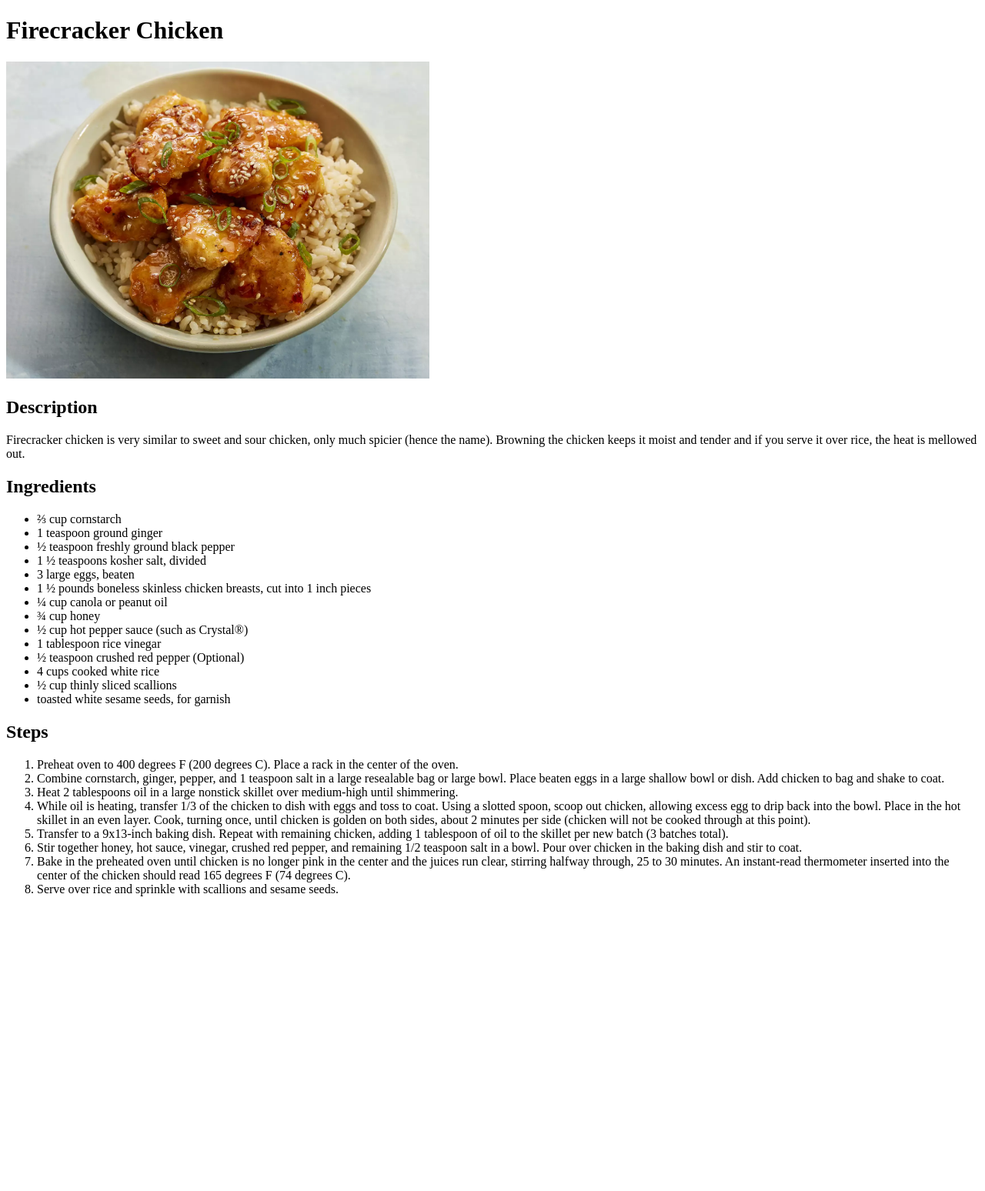
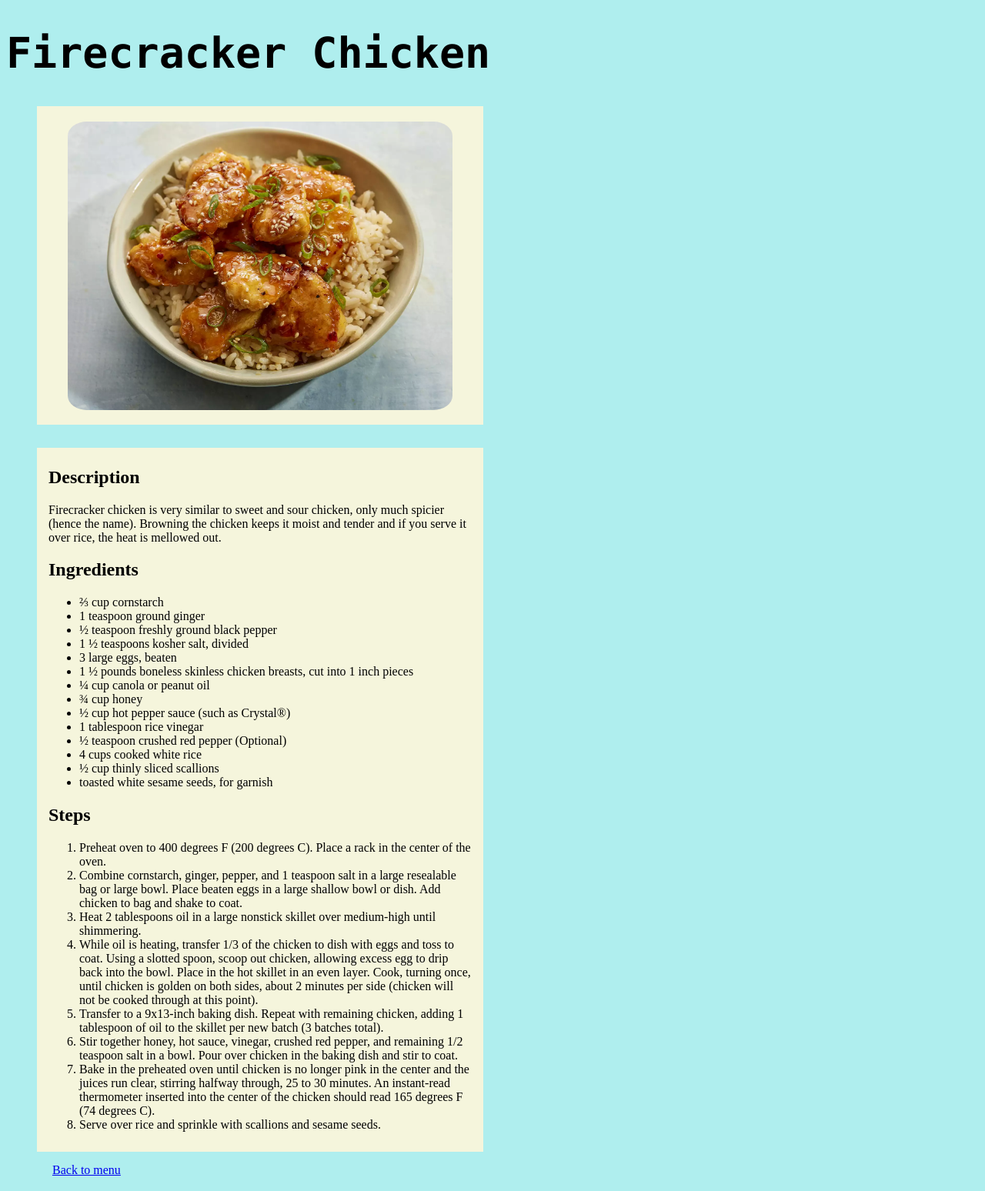
Before and after one commit to m-radman/odin-recipes, a plain HTML site: page recipes/firecracker-chicken.html in a window 1280 px wide. Shown: the whole page at 77% size. Before the commit the page ends 1181 px from the top, so only its background shows below. Drawn offline with Linux system fonts and the light colour scheme.

Commit message:
Apply style

```diff
--- a/recipes/firecracker-chicken.html
+++ b/recipes/firecracker-chicken.html
@@ -4,11 +4,15 @@
     <meta charset="UTF-8">
     <meta http-equiv="X-UA-Compatible" content="IE=edge">
     <meta name="viewport" content="width=device-width, initial-scale=1.0">
+    <link rel="stylesheet" href="../style.css">
     <title>Recipe Firecracker Chicken</title>
 </head>
 <body>
     <h1>Firecracker Chicken</h1>
-    <img src="../images/fire-chicken.webp" alt="firecracker chicken" width="550">
+    <div class="img-back">
+        <img class="image" src="../images/fire-chicken.webp" alt="firecracker chicken">
+    </div>
+    <div class="back">
         <h2>Description</h2>
         <p>Firecracker chicken is very similar to sweet and sour chicken, only much spicier (hence the name). Browning the chicken keeps it moist and tender and if you serve it over rice, the heat is mellowed out.</p>
         <h2>Ingredients</h2>
@@ -39,5 +43,9 @@
             <li>Bake in the preheated oven until chicken is no longer pink in the center and the juices run clear, stirring halfway through, 25 to 30 minutes. An instant-read thermometer inserted into the center of the chicken should read 165 degrees F (74 degrees C).</li>
             <li>Serve over rice and sprinkle with scallions and sesame seeds.</li>
         </ol>
+    </div>
+    <div class="menu">
+        <a href="../index.html">Back to menu</a>
+    </div>
 </body>
 </html>
--- /dev/null
+++ b/style.css
@@ -0,0 +1,43 @@
+body {
+    background-color: paleturquoise;
+}
+
+.back {
+    background-color: beige;
+    width: 550px;
+    padding-left: 15px;
+    padding-right: 15px;
+    padding-top: 5px;
+    padding-bottom: 10px;
+    margin-left: 40px;
+    margin-top: 30px;
+}
+
+h1 {
+    font-family: "Monaco", "Courier New", monospace;
+    font-size: 55px;
+}
+
+.recipes {
+    font-family: "Lucida Handwriting", "Brush Script MT", cursive;
+    font-size: 30px;
+}
+
+.image {
+    width: 500px;
+    border-radius: 5%;
+    margin-left: 25px;
+    margin-top: 5px;
+}
+
+.img-back {
+    background-color:beige ;
+    margin-left: 40px;
+    padding: 15px;
+    width: 550px;
+}
+
+.menu {
+    margin-left: 45px;
+    padding: 15px;
+}
```
Also changed, not shown: index.html (+10 -7 lines), recipes/broccoli-cheese.html (+9 -1 lines), recipes/pomegranate-cocktail.html (+9 -1 lines), recipes/pumpkin-cheesecake.html (+9 -1 lines). Lines whose indentation alone changed are shown as unchanged.
